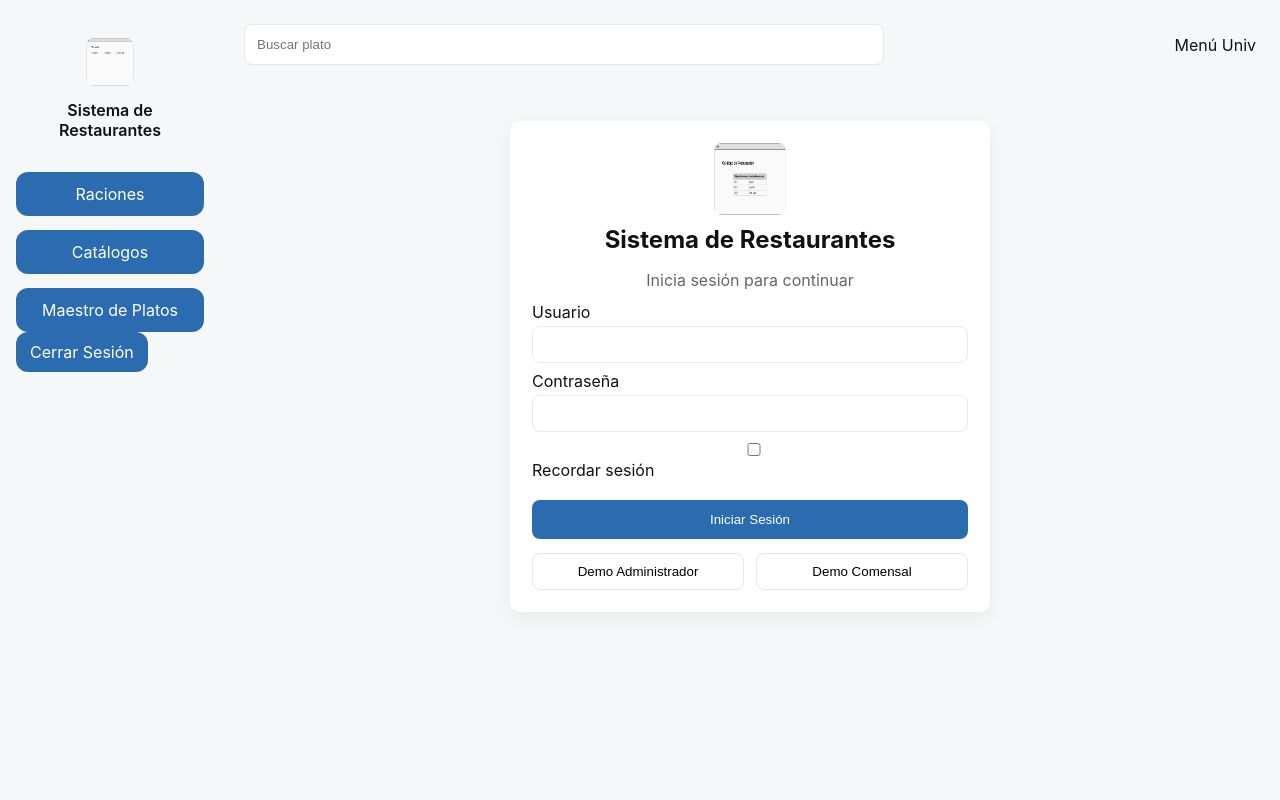
After one commit to I0S4/Proyecto-desarrollo, a Flask app: page /login in a window 1280 px wide. The commit adds this page. Run offline with Flask 3, Linux system fonts and the light colour scheme.

Commit message:
UI: update templates and styles to match mockups; add login page and sidebar layout

```diff
--- a/app.py
+++ b/app.py
@@ -1,4 +1,4 @@
-from flask import Flask, render_template, abort
+from flask import Flask, render_template, abort, redirect, url_for
 import json
 import os
 
@@ -11,6 +11,15 @@ def load_data():
         return json.load(f)
 
 @app.route('/')
+def root():
+    # show login first
+    return redirect(url_for('login'))
+
+@app.route('/login')
+def login():
+    return render_template('login.html')
+
+@app.route('/home')
 def index():
     data = load_data()
     return render_template('index.html', restaurants=data['restaurants'])
--- a/static/style.css
+++ b/static/style.css
@@ -1,21 +1,45 @@
 :root{
   --accent: #2b6cb0;
   --muted: #666;
-  --bg: #f8fafc;
+  --bg: #f6f7f9;
+  --card: #fff;
 }
-body{font-family: system-ui, -apple-system, "Segoe UI", Roboto, "Helvetica Neue", Arial; margin:0; background:var(--bg); color:#111;}
-.container{max-width:1000px;margin:0 auto;padding:1rem;}
-.site-header{background:white;border-bottom:1px solid #e6e6e6;padding:1rem 0;margin-bottom:1rem;}
-.site-title{margin:0;color:var(--accent);}
-.cards{display:flex;gap:1rem;flex-wrap:wrap;}
-.card{background:white;border-radius:8px;overflow:hidden;box-shadow:0 1px 3px rgba(0,0,0,.06);width:300px;}
-.card img{width:100%;height:160px;object-fit:cover;}
-.card-body{padding:0.75rem;}
-.card h3{margin:0 0 .25rem 0;}
-.card .short{color:var(--muted);margin:0 0 .5rem 0;}
-.btn{display:inline-block;padding:.4rem .7rem;background:var(--accent);color:white;border-radius:6px;text-decoration:none;}
-.restaurant-header .hero{width:100%;height:220px;object-fit:cover;border-radius:6px;}
-.menu-category{background:white;padding:1rem;margin:0.75rem 0;border-radius:8px;}
-.menu-item{display:flex;justify-content:space-between;padding:.4rem 0;border-bottom:1px dashed #eee;}
-.menu-item:last-child{border-bottom:none;}
-.tags{color:var(--muted);margin-left:1rem;font-size:.85rem;}
+*{box-sizing:border-box}
+body{font-family: Inter, system-ui, -apple-system, 'Segoe UI', Roboto, 'Helvetica Neue', Arial; margin:0; background:var(--bg); color:#111}
+.app-shell{display:flex;min-height:100vh}
+.sidebar{width:220px;background:transparent;padding:30px 16px}
+.brand{display:flex;flex-direction:column;align-items:center;gap:8px;padding:8px 4px}
+.brand img{width:48px;height:48px;border-radius:8px}
+.brand div{font-weight:600;text-align:center;margin-top:6px}
+.nav{margin-top:24px;display:flex;flex-direction:column;gap:14px}
+.nav-btn{display:inline-block;padding:12px 18px;background:var(--accent);color:white;border-radius:12px;text-decoration:none;text-align:center}
+.sidebar-footer{margin-top:auto}
+.logout{display:inline-block;padding:10px 14px;background:#2b6cb0;color:white;border-radius:12px;text-decoration:none}
+.main{flex:1;padding:24px}
+.main-header{display:flex;justify-content:space-between;align-items:center;margin-bottom:16px}
+.search input{width:640px;padding:12px;border-radius:8px;border:1px solid #e6e6e6}
+.page-title{margin:8px 0 20px 0}
+.filters{display:flex;align-items:center;gap:12px;margin-bottom:18px}
+.cards-grid{display:grid;grid-template-columns:repeat(auto-fill,minmax(180px,1fr));gap:28px}
+.dish-card{background:var(--card);padding:18px;border-radius:8px;text-align:center;box-shadow:0 2px 6px rgba(0,0,0,0.04)}
+.dish-img img{width:64px;height:64px;object-fit:cover;margin:6px auto 12px;opacity:0.9}
+.dish-name{font-weight:600;margin-bottom:8px}
+.dish-price{color:var(--muted);margin-bottom:8px}
+.dish-status{color:green;font-weight:600}
+.restaurant-header .hero{width:100%;height:200px;object-fit:cover;border-radius:6px;margin-bottom:12px}
+.menu-category{background:var(--card);padding:14px;margin:10px 0;border-radius:8px}
+.menu-item{display:flex;justify-content:space-between;padding:.4rem 0;border-bottom:1px dashed #eee}
+
+/* Login styles */
+.login-wrap{display:flex;justify-content:center;align-items:flex-start;padding:40px}
+.login-card{width:480px;background:var(--card);border-radius:10px;padding:22px;box-shadow:0 6px 20px rgba(0,0,0,0.06)}
+.login-top{text-align:center;margin-bottom:6px}
+.login-top img{width:72px;height:72px;border-radius:8px}
+.login-card h2{margin:6px 0 4px 0;text-align:center}
+.login-card .muted{text-align:center;color:var(--muted);margin-bottom:12px}
+.login-form label{display:block;margin:8px 0 4px}
+.login-form input{width:100%;padding:10px;border-radius:8px;border:1px solid #e9e9e9}
+.login-actions{margin:8px 0}
+button.primary{width:100%;padding:12px;border-radius:8px;background:var(--accent);color:white;border:none;margin-top:12px}
+.demo-buttons{display:flex;gap:12px;margin-top:14px}
+button.ghost{flex:1;padding:10px;border-radius:8px;border:1px solid #e6e6e6;background:#fff}
--- a/templates/base.html
+++ b/templates/base.html
@@ -7,18 +7,35 @@
   <link rel="stylesheet" href="{{ url_for('static', filename='style.css') }}">
 </head>
 <body>
-  <header class="site-header">
-    <div class="container">
-      <h1 class="site-title">Menús Universidad</h1>
-    </div>
-  </header>
+  <div class="app-shell">
+    <aside class="sidebar">
+      <div class="brand">
+        <img src="https://raw.githubusercontent.com/I0S4/Proyecto-desarrollo/main/Dise%C3%B1o%20Externo/Mockup/Usuario%201.png" alt="logo">
+        <div>Sistema de Restaurantes</div>
+      </div>
+      <nav class="nav">
+        <a class="nav-btn" href="{{ url_for('index') }}">Raciones</a>
+        <a class="nav-btn" href="#">Catálogos</a>
+        <a class="nav-btn" href="#">Maestro de Platos</a>
+      </nav>
+      <div class="sidebar-footer">
+        <a class="logout" href="{{ url_for('login') }}">Cerrar Sesión</a>
+      </div>
+    </aside>
 
-  <main class="container">
-    {% block content %}{% endblock %}
-  </main>
+    <main class="main">
+      <header class="main-header">
+        <div class="search">
+          <input placeholder="Buscar plato" />
+        </div>
+        <div class="userlinks">Menú Univ</div>
+      </header>
 
-  <footer class="site-footer">
-    <div class="container">© Universidad — Menús</div>
-  </footer>
+      <section class="content">
+        {% block content %}{% endblock %}
+      </section>
+
+    </main>
+  </div>
 </body>
 </html>
--- /dev/null
+++ b/templates/login.html
@@ -0,0 +1,27 @@
+{% extends "base.html" %}
+{% block title %}Login — Sistema{% endblock %}
+{% block content %}
+<div class="login-wrap">
+  <div class="login-card">
+    <div class="login-top">
+      <img src="https://raw.githubusercontent.com/I0S4/Proyecto-desarrollo/main/Dise%C3%B1o%20Externo/Mockup/Catalogo%20Restaurante.png" alt="logo">
+    </div>
+    <h2>Sistema de Restaurantes</h2>
+    <p class="muted">Inicia sesión para continuar</p>
+    <form class="login-form" action="{{ url_for('index') }}">
+      <label>Usuario</label>
+      <input type="text" value="" />
+      <label>Contraseña</label>
+      <input type="password" />
+      <div class="login-actions">
+        <label><input type="checkbox" /> Recordar sesión</label>
+      </div>
+      <button class="primary" type="submit">Iniciar Sesión</button>
+      <div class="demo-buttons">
+        <button type="button" class="ghost" onclick="window.location.href='{{ url_for('index') }}'">Demo Administrador</button>
+        <button type="button" class="ghost" onclick="window.location.href='{{ url_for('index') }}'">Demo Comensal</button>
+      </div>
+    </form>
+  </div>
+</div>
+{% endblock %}
```
Also changed, not shown: templates/index.html (+25 -10 lines), templates/restaurant.html (+11 -11 lines).
